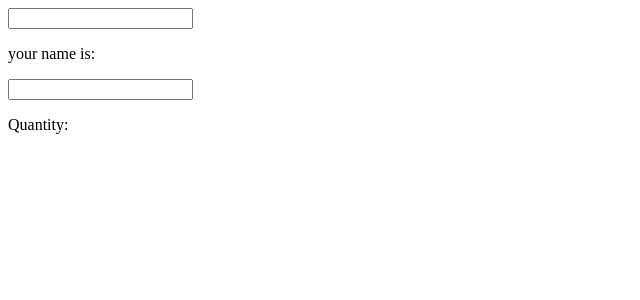
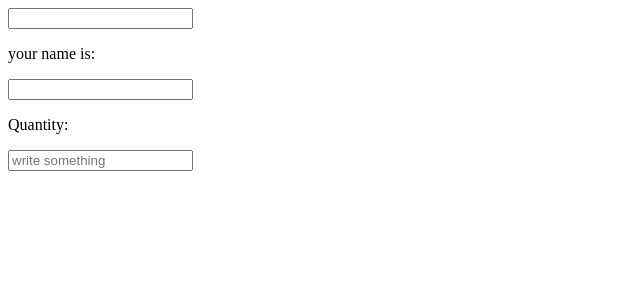
Before and after one commit to bishnulimbu/RRepo1, a React (Vite) app in the folder my-react-app/: page / in a window 1280 px wide. Shown: the top 300 px of the page, without its empty margins (0-640 px from the left). Built offline with nearby package versions, Linux system fonts and the light colour scheme.

Commit message:
added textfiled

```diff
--- a/my-react-app/src/Component2.jsx
+++ b/my-react-app/src/Component2.jsx
@@ -3,12 +3,16 @@ import React, { useState } from "react";
 function Component2() {
   const [name, setName] = useState("");
   const [num, setNum] = useState();
+  const [area, setArea] = useState("");
 
   const fn1 = (event) => {
     setName(event.target.value);
   };
   const numFn = (event) => {
     setNum(event.target.value);
+  };
+  const areaFn = (event) => {
+    setArea(event.target.value);
   };
   return (
     <div>
@@ -17,6 +21,8 @@ function Component2() {
 
       <input type="number" onChange={numFn} />
       <p>Quantity:{num}</p>
+
+      <input type="textarea" onChange={areaFn} placeholder="write something" />
     </div>
   );
 }
```
